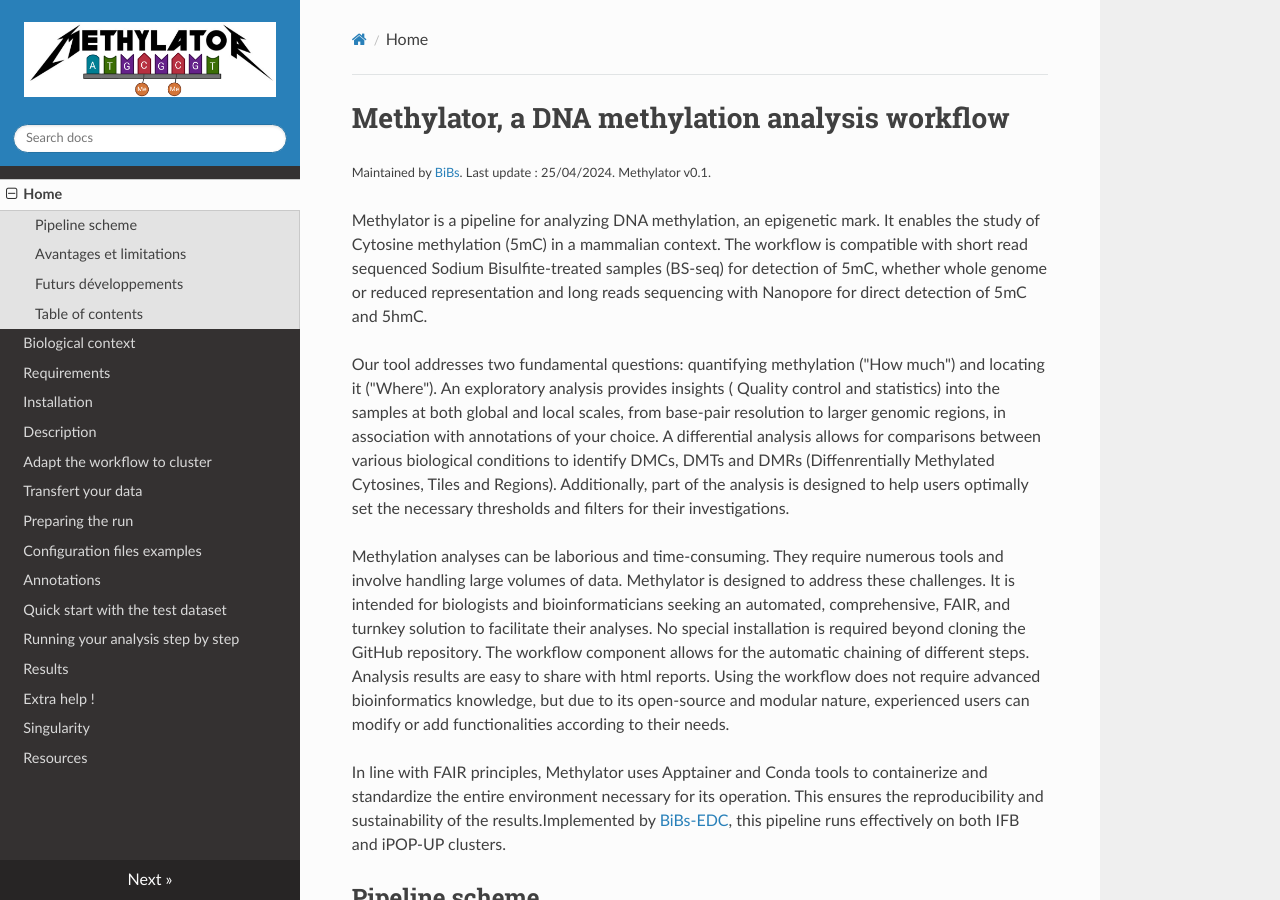
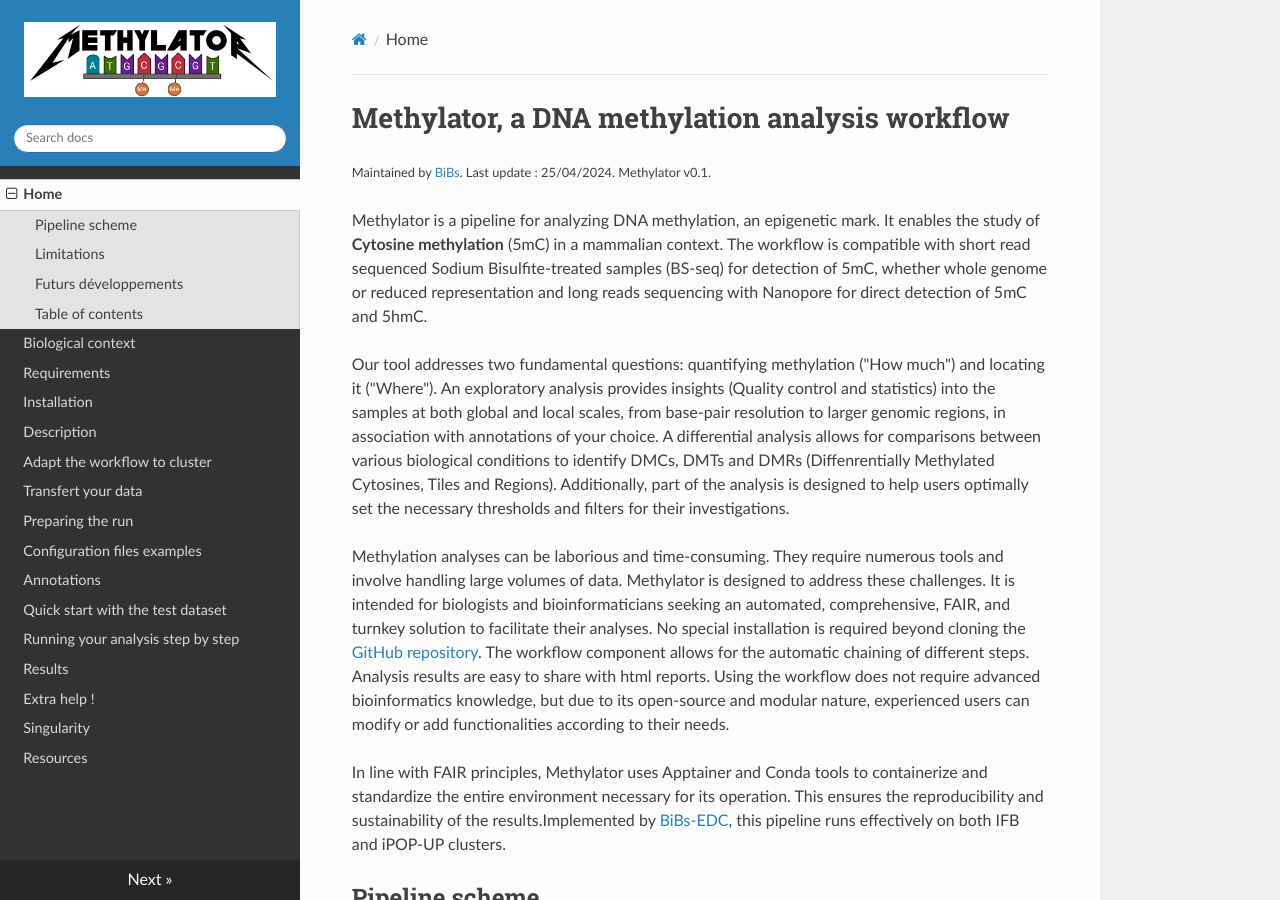
Before and after one commit to parisepigenetics/Methylator-Documentation, an MkDocs documentation site: the page built from docs/index.md, in a window 1280 px wide and 900 px high. Built offline with MkDocs 1.6.1, drawn with Linux system fonts in a browser that asks for light colours; nearby versions of some CDN libraries; part of the change alters nothing that is shown; some of the changed text lies outside the part shown.

Commit message:
Update index.md

```diff
--- a/docs/index.md
+++ b/docs/index.md
@@ -2,11 +2,11 @@
 
 <small>Maintained by [BiBs](mailto:bibsATparisepigenetics.com). Last update : 25/04/2024. Methylator v0.1. </small>
 
-Methylator is a pipeline for analyzing DNA methylation, an epigenetic mark. It enables the study of Cytosine methylation (5mC) in a mammalian context. The workflow is compatible with short read sequenced Sodium Bisulfite-treated samples (BS-seq) for detection of 5mC, whether whole genome or reduced representation and long reads sequencing with Nanopore for direct detection of 5mC and 5hmC.
+Methylator is a pipeline for analyzing DNA methylation, an epigenetic mark. It enables the study of **Cytosine methylation** (5mC) in a mammalian context. The workflow is compatible with short read sequenced Sodium Bisulfite-treated samples (BS-seq) for detection of 5mC, whether whole genome or reduced representation and long reads sequencing with Nanopore for direct detection of 5mC and 5hmC.
 
-Our tool addresses two fundamental questions: quantifying methylation ("How much") and locating it ("Where"). An exploratory analysis provides insights ( Quality control and statistics) into the samples at both global and local scales, from base-pair resolution to larger genomic regions, in association with annotations of your choice. A differential analysis allows for comparisons between various biological conditions to identify DMCs, DMTs and DMRs (Diffenrentially Methylated Cytosines, Tiles and Regions). Additionally, part of the analysis is designed to help users optimally set the necessary thresholds and filters for their investigations.
+Our tool addresses two fundamental questions: quantifying methylation ("How much") and locating it ("Where"). An exploratory analysis provides insights (Quality control and statistics) into the samples at both global and local scales, from base-pair resolution to larger genomic regions, in association with annotations of your choice. A differential analysis allows for comparisons between various biological conditions to identify DMCs, DMTs and DMRs (Diffenrentially Methylated Cytosines, Tiles and Regions). Additionally, part of the analysis is designed to help users optimally set the necessary thresholds and filters for their investigations.
 
-Methylation analyses can be laborious and time-consuming. They require numerous tools and involve handling large volumes of data. Methylator is designed to address these challenges. It is intended for biologists and bioinformaticians seeking an automated, comprehensive, FAIR, and turnkey solution to facilitate their analyses. No special installation is required beyond cloning the GitHub repository. The workflow component allows for the automatic chaining of different steps. Analysis results are easy to share with html reports. Using the workflow does not require advanced bioinformatics knowledge, but due to its open-source and modular nature, experienced users can modify or add functionalities according to their needs.
+Methylation analyses can be laborious and time-consuming. They require numerous tools and involve handling large volumes of data. Methylator is designed to address these challenges. It is intended for biologists and bioinformaticians seeking an automated, comprehensive, FAIR, and turnkey solution to facilitate their analyses. No special installation is required beyond cloning the [GitHub repository](https://github.com/parisepigenetics/WGBSflow). The workflow component allows for the automatic chaining of different steps. Analysis results are easy to share with html reports. Using the workflow does not require advanced bioinformatics knowledge, but due to its open-source and modular nature, experienced users can modify or add functionalities according to their needs.
 
 In line with FAIR principles, Methylator uses Apptainer and Conda tools to containerize and standardize the entire environment necessary for its operation. This ensures the reproducibility and sustainability of the results.Implemented by [BiBs-EDC](https://parisepigenetics.github.io/bibs/), this pipeline runs effectively on both IFB and iPOP-UP clusters.
 
@@ -23,9 +23,7 @@ In line with FAIR principles, Methylator uses Apptainer and Conda tools to conta
 
 
 
-## Avantages et limitations
-
-*Insérer un tableau de benchmarling d'autres workflow*
+## Limitations
 
 Methylator does not have a graphical interface, so its use requires basic knowledge of the Linux operating system.
 
```
